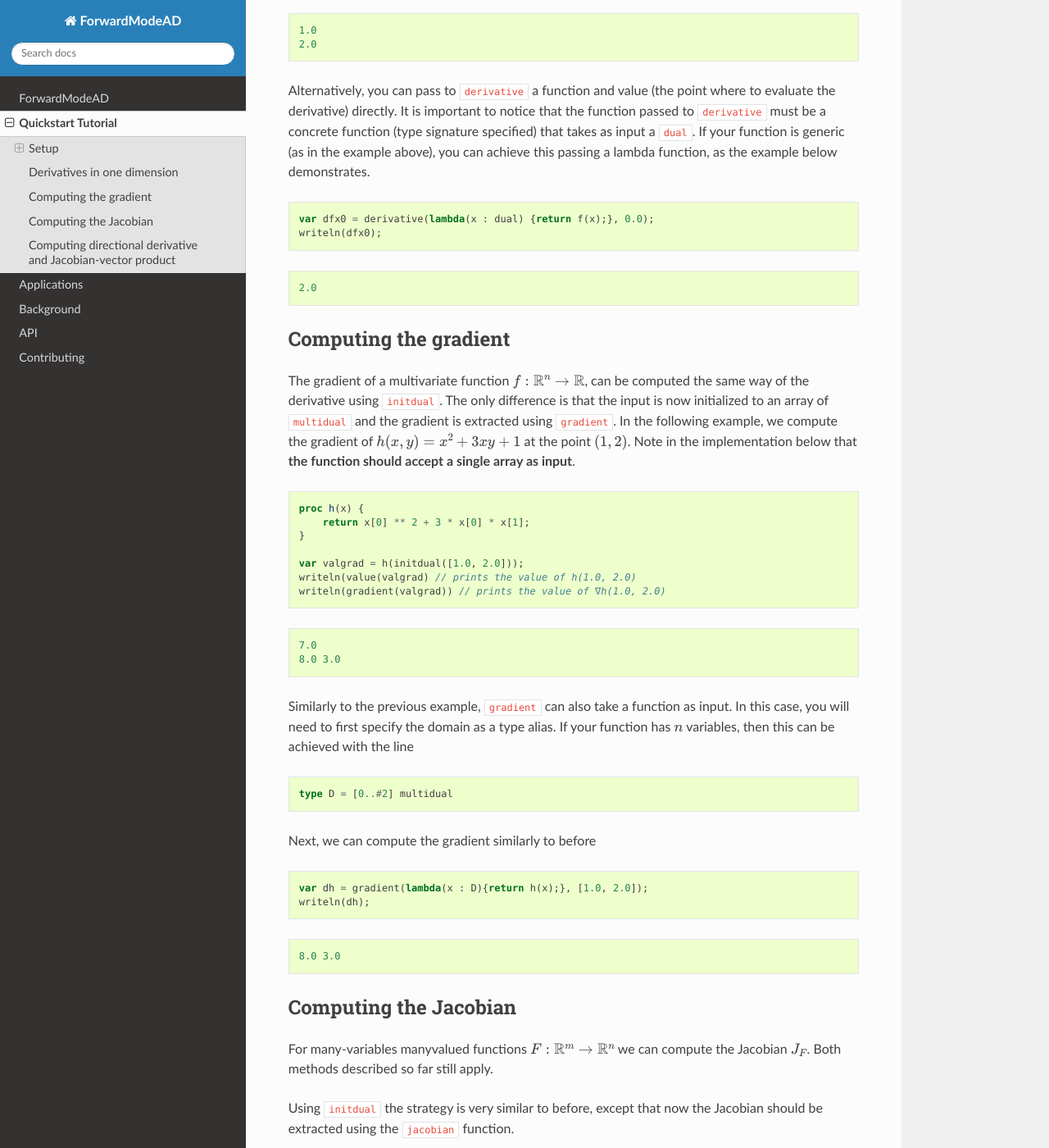
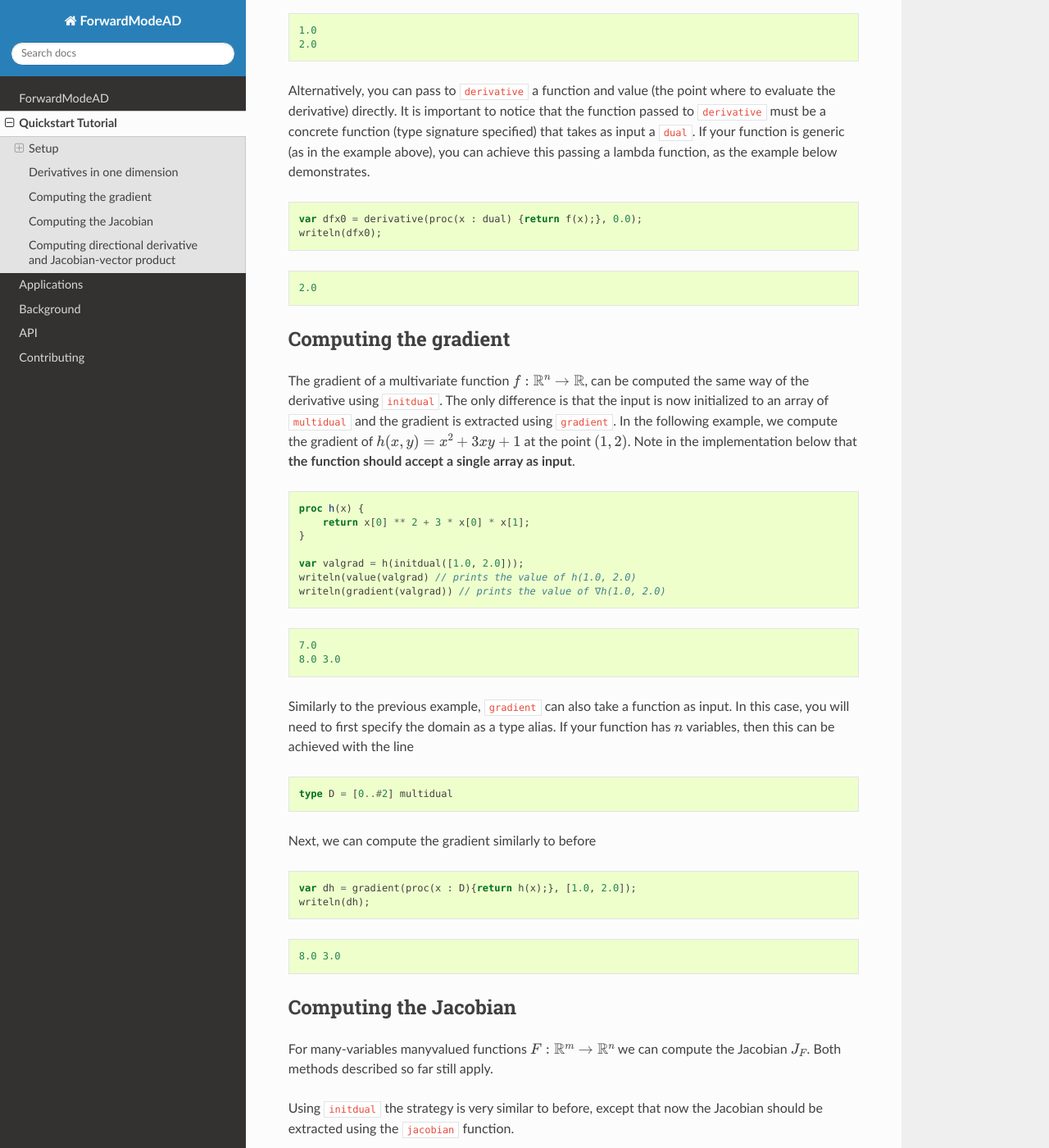
Before and after one commit to lucaferranti/ForwardModeAD, a Sphinx documentation site: the page built from docs/source/tutorial.rst, in a window 1280 px wide and 1400 px high, scrolled down 1599 px. Shown: the whole window at 82% size. Built offline with Sphinx 7.4.7 and the Read the Docs theme 2.0.0, drawn with Linux system fonts in a browser that asks for light colours; some of the changed text lies outside the part shown.

Commit message:
update documentation for new lambdas syntax

```diff
--- a/docs/source/api/differentiation.rst
+++ b/docs/source/api/differentiation.rst
@@ -53,7 +53,7 @@ Functions for differentiation
          return x**2 + 2*x + 1;
      }
 
-     var dfx = derivative(lambda(x : dual){return f(x);}, 1.0);
+     var dfx = derivative(proc(x : dual){return f(x);}, 1.0);
      //outputs
      //4.0
 
@@ -86,7 +86,7 @@ Functions for differentiation
 
      type D = [0..#2] multidual; // domain for the lambda function
 
-     var dh = gradient(lambda(x : D){return h(x);}, [1.0, 2.0]);
+     var dh = gradient(proc(x : D){return h(x);}, [1.0, 2.0]);
      //outputs
      //8.0 3.0
 
@@ -119,7 +119,7 @@ Functions for differentiation
 
      type D = [0..#2] multidual; // domain for the lambda function
 
-     var Jf = jacobian(lambda(x : D){return F(x);}, [1.0, 2.0]);
+     var Jf = jacobian(proc(x : D){return F(x);}, [1.0, 2.0]);
 
      writeln(Jf, "\n");
      //outputs
--- a/docs/source/tutorial.rst
+++ b/docs/source/tutorial.rst
@@ -86,7 +86,7 @@ achieve this passing a lambda function, as the example below demonstrates.
 
 .. code-block:: chapel
 
-    var dfx0 = derivative(lambda(x : dual) {return f(x);}, 0.0);
+    var dfx0 = derivative(proc(x : dual) {return f(x);}, 0.0);
     writeln(dfx0);
 
 .. code-block::
@@ -128,7 +128,7 @@ Next, we can compute the gradient similarly to before
 
 .. code-block:: chapel
 
-    var dh = gradient(lambda(x : D){return h(x);}, [1.0, 2.0]);
+    var dh = gradient(proc(x : D){return h(x);}, [1.0, 2.0]);
     writeln(dh);
 
 .. code-block::
@@ -174,7 +174,7 @@ Using the example function above
 
     type D = [0..#2] multidual
 
-    var J = jacobian(lambda(x : D){return F(x);}, [1.0, 2.0]);
+    var J = jacobian(proc(x : D){return F(x);}, [1.0, 2.0]);
     writeln(J);
 
 .. code-block::
@@ -233,8 +233,8 @@ Similarly to ``gradient`` and ``jacobian``, the function passed cannot be generi
 
    type D = [0..#2] dual;
 
-   var dirder = directionalDerivative(lambda(x: D) {return f(x);}, [1, 2], [0.5, 2.0]);
-       Jv     = jvp(lambda(x: D) {return F(x);}, [1, 2], [0.5, 2.0]);
+   var dirder = directionalDerivative(proc(x: D) {return f(x);}, [1, 2], [0.5, 2.0]);
+       Jv     = jvp(proc(x: D) {return F(x);}, [1, 2], [0.5, 2.0]);
 
    writeln(dirder, "\n");
    writeln(Jv);
```
Also changed, not shown: 2 other files.
